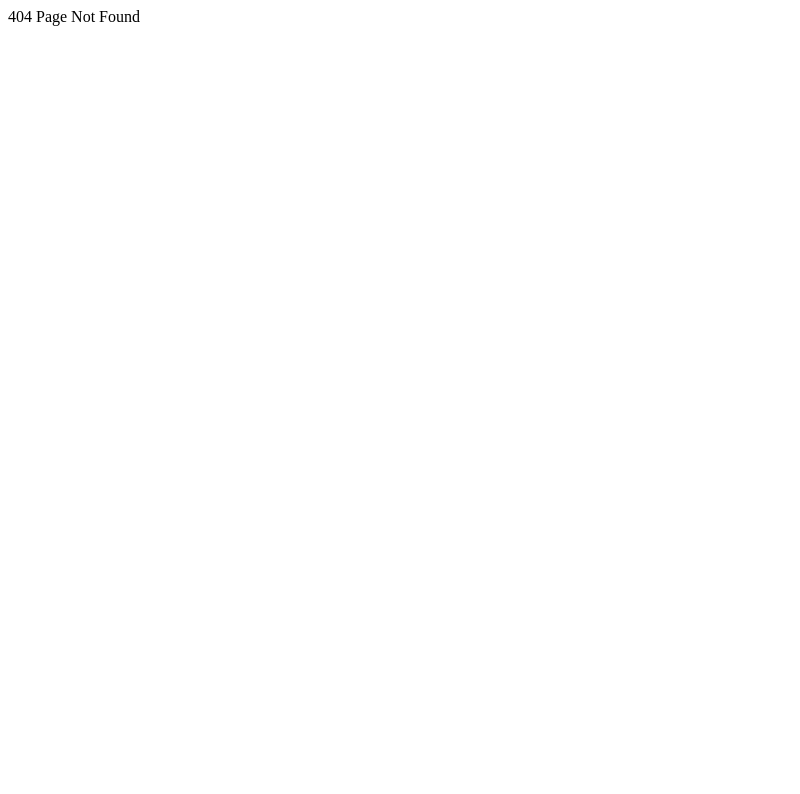
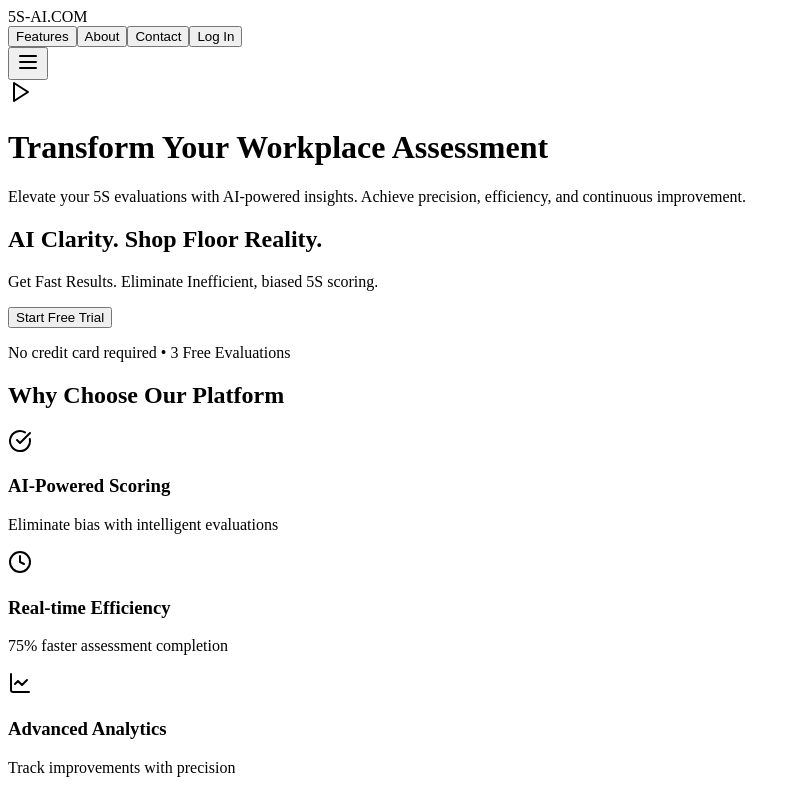
Before and after one commit to Aim67TQ7/5s-scoring-app, a React (Vite) app in the folder client/: page /home in a window 1280 px wide. Before the commit this address had no page. Shown: the top 794 px of the page, without its empty margins (0-800 px from the left). Built offline with nearby package versions, Linux system fonts and the light colour scheme.

Commit message:
Agent query: Please verify: 1. Is the landing page loading correctly? 2. Is the Free Trial button now linking to /home? 3. Does the /home route show the same content as the landing page?

```diff
--- a/client/src/main.tsx
+++ b/client/src/main.tsx
@@ -13,6 +13,7 @@ createRoot(document.getElementById("root")!).render(
     <SWRConfig value={{ fetcher }}>
       <Switch>
         <Route path="/" component={Home} />
+        <Route path="/home" component={Home} />
         <Route path="/trial" component={Trial} />
         <Route>404 Page Not Found</Route>
       </Switch>
--- a/client/src/pages/Home.tsx
+++ b/client/src/pages/Home.tsx
@@ -76,7 +76,7 @@ export default function Home() {
               Get Fast Results. Eliminate Inefficient, biased 5S scoring.
             </p>
             <div className="space-y-4">
-              <Link href="/trial">
+              <Link href="/home">
                 <Button size="lg" className="bg-gradient-to-r from-blue-300 to-blue-400 text-black border-2 border-black px-8 py-6 text-lg rounded-full shadow-md hover:shadow-lg transition-all duration-300">
                   Start Free Trial
                 </Button>
```
